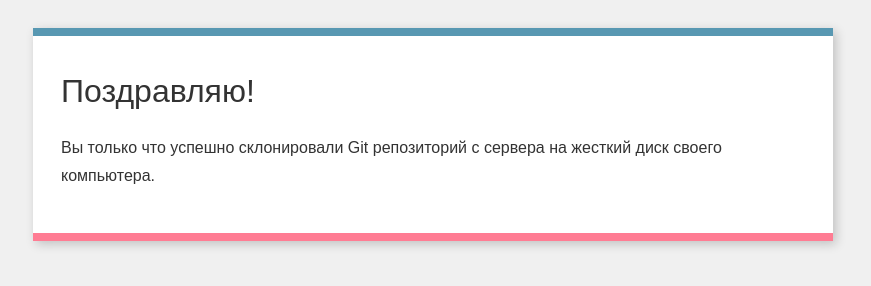
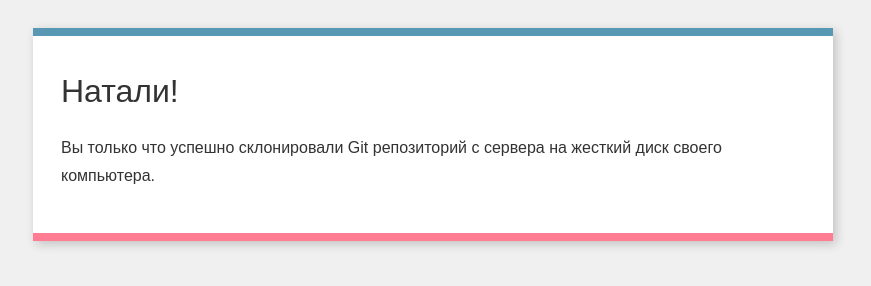
Before and after one commit to NataliHTML/git-welcome-test, a plain HTML site: page index.html in a window 1280 px wide. Shown: the whole page, without its empty margins (207-1078 px from the left). Drawn offline with Linux system fonts and the light colour scheme.

Commit message:
Entered username

```diff
--- a/index.html
+++ b/index.html
@@ -9,10 +9,10 @@
   </head>
   <body>
     <div class="box">
-            <h1>Поздравляю!</h1>
+      <h1>Натали!</h1>
       <p>
-                Вы только что успешно склонировали Git репозиторий с сервера на
-                жесткий диск своего компьютера.
+        Вы только что успешно склонировали Git репозиторий с сервера на жесткий
+        диск своего компьютера.
       </p>
     </div>
   </body>
```
Lines whose indentation alone changed are shown as unchanged.
